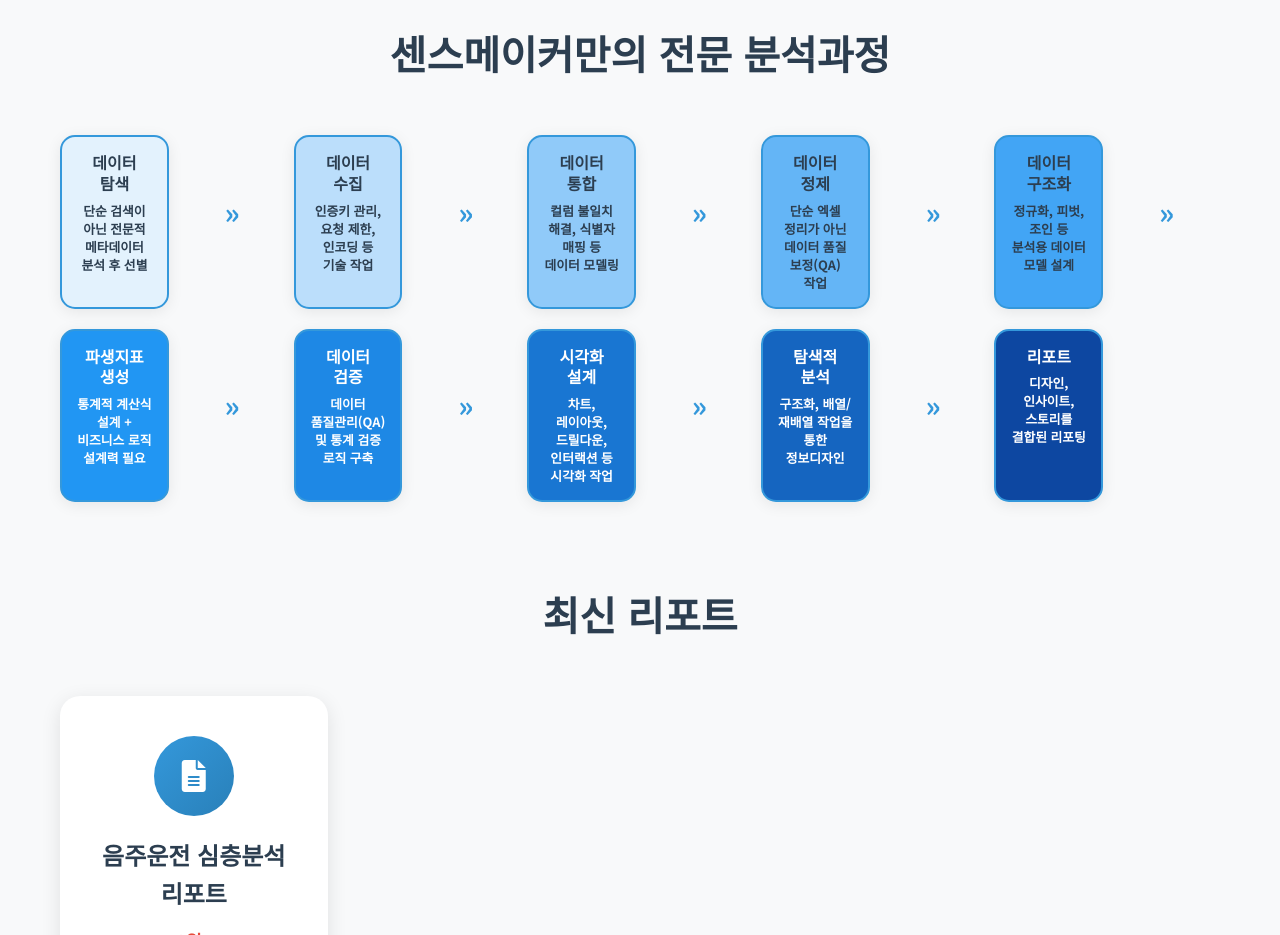
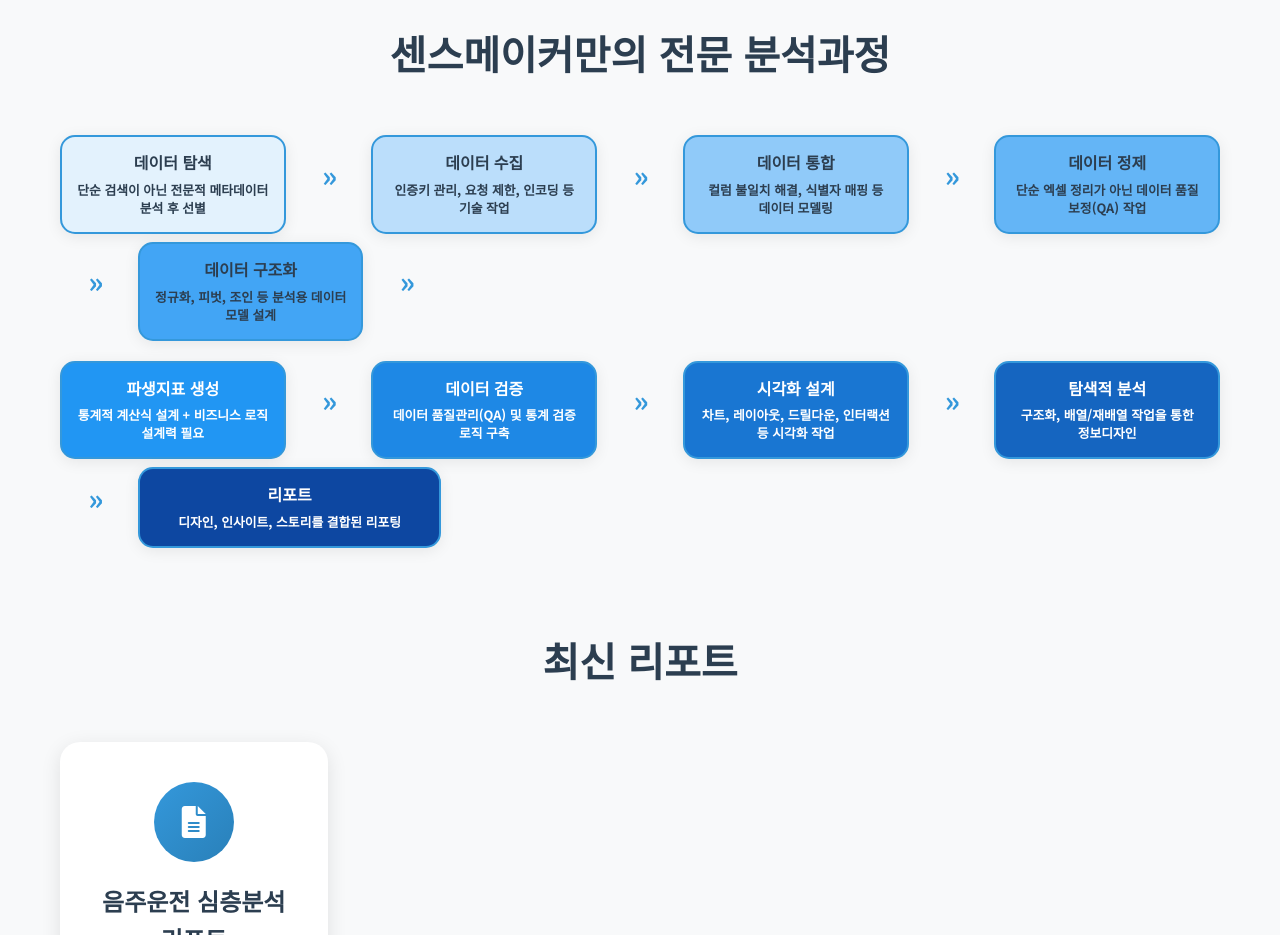
Before and after one commit to my-business-2025/real-analysis, a website: page index.html in a window 1280 px wide. Shown: the part 1300-2235 px from the top of the page. Drawn offline with Linux system fonts and the light colour scheme; no server answers.

Commit message:
Change process step cards to rectangle shape

```diff
--- a/styles/style.css
+++ b/styles/style.css
@@ -1222,13 +1222,13 @@
 
 .process-row {
     display: grid;
-    grid-template-columns: repeat(10, 1fr);
+    grid-template-columns: repeat(15, 1fr);
     gap: 8px;
     width: 100%;
 }
 
 .process-row > .process-step {
-    grid-column: span 1;
+    grid-column: span 3;
 }
 
 .process-row > .step-arrow-horizontal {
@@ -1236,6 +1236,11 @@
     display: flex;
     align-items: center;
     justify-content: center;
+}
+
+/* 두 번째 줄의 마지막 단계는 남은 공간 차지 */
+.process-row:last-child > .process-step:last-child {
+    grid-column: span 4;
 }
 
 .process-step {
```
